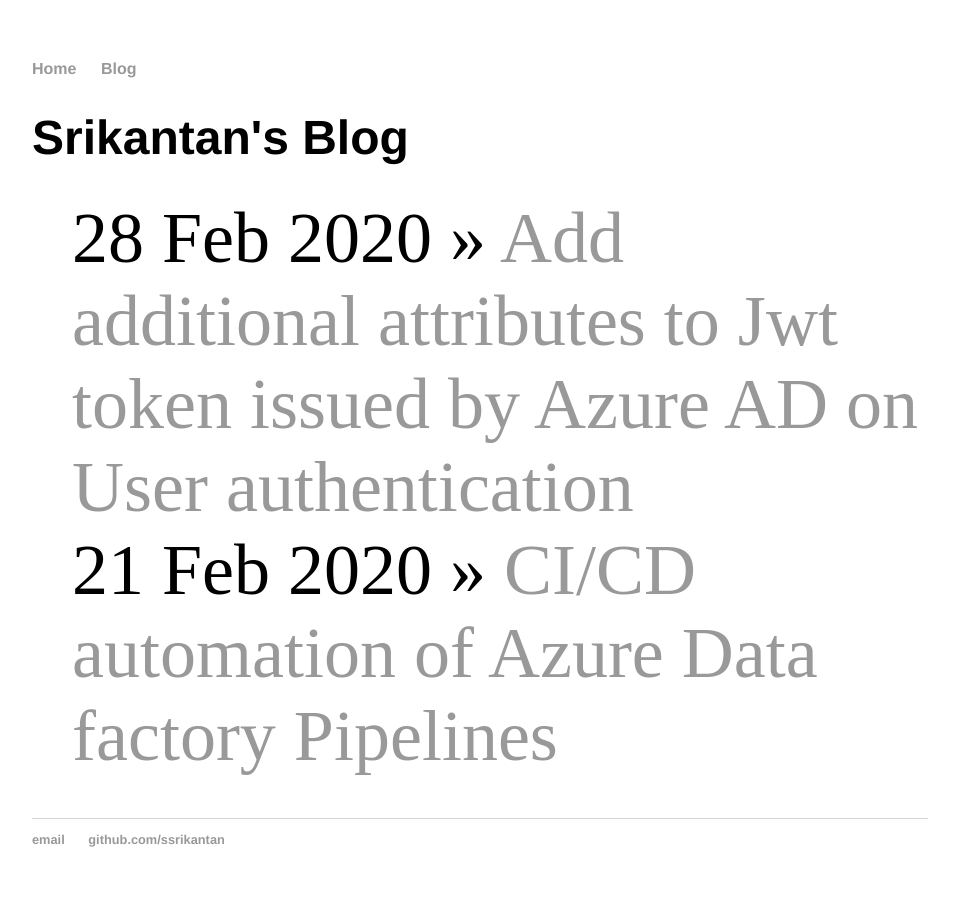
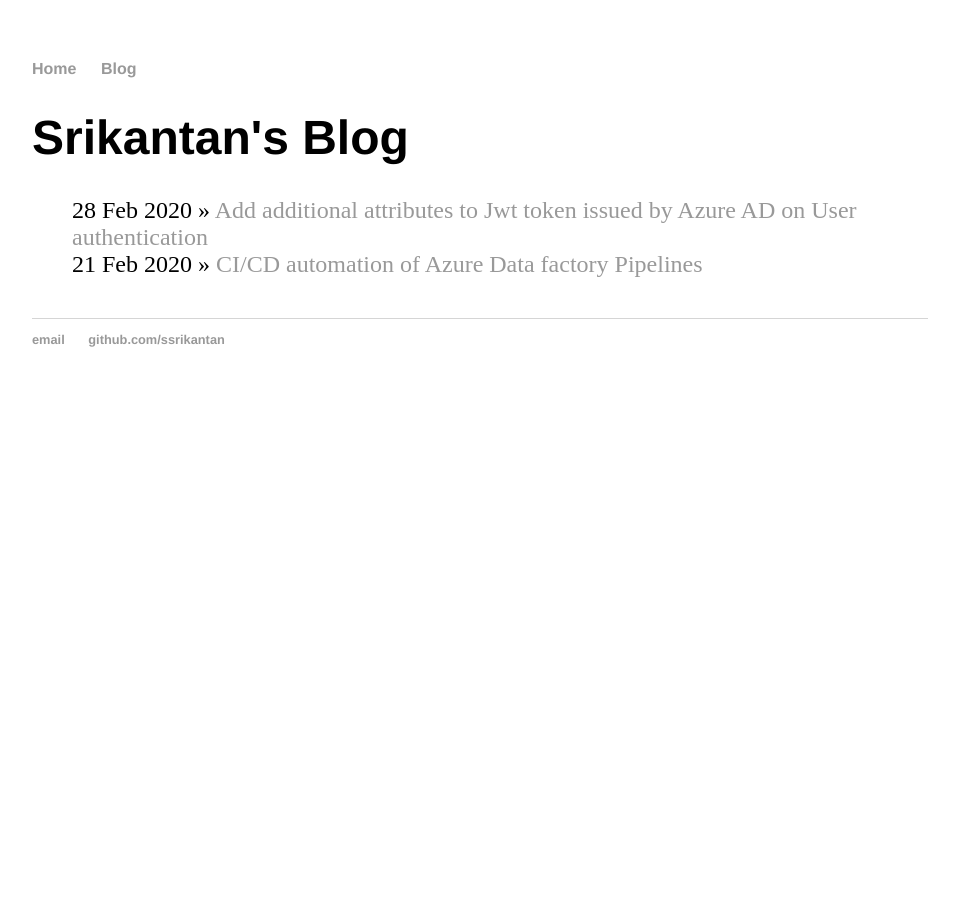
Before and after one commit to ssrikantan/ssrikantan.github.io, a Jekyll site: the page built from blog/index.html, in a window 1280 px wide. Shown: the whole page, without its empty margins (160-1119 px from the left). Built offline with Jekyll 4.4.1, drawn with Linux system fonts in a browser that asks for light colours.

Commit message:
Update main.css

```diff
--- a/css/main.css
+++ b/css/main.css
@@ -39,7 +39,7 @@ ul.posts {
 }
 
 ul.posts li {
-    font-size: 3em;
+    font-size: 1.0em;
     list-style: none;
 }
 code {
```
